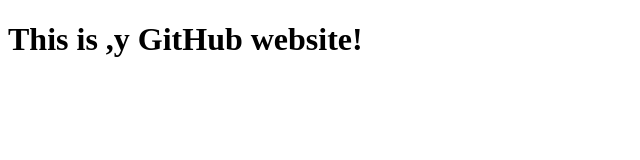
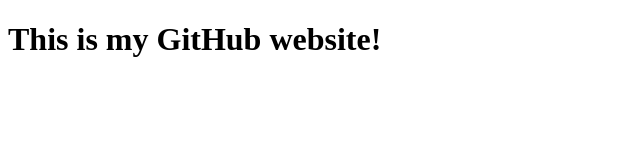
Before and after one commit to JuanCHernandez/JuanCHernandez.github.io, a plain HTML site: page index.html in a window 1280 px wide. Shown: the whole page, without its empty margins (0-640 px from the left). Drawn offline with Linux system fonts and the light colour scheme.

Commit message:
language set

```diff
--- a/index.html
+++ b/index.html
@@ -1,11 +1,11 @@
 <!DOCTYPE html>
-<html>
+<html lang="en">
   <head>
     <title>
       My Site!
     </title>
     <head>
       <body>
-        <h1>This is ,y GitHub website!</h1>
+        <h1>This is my GitHub website!</h1>
       </body>
     </head>
```
